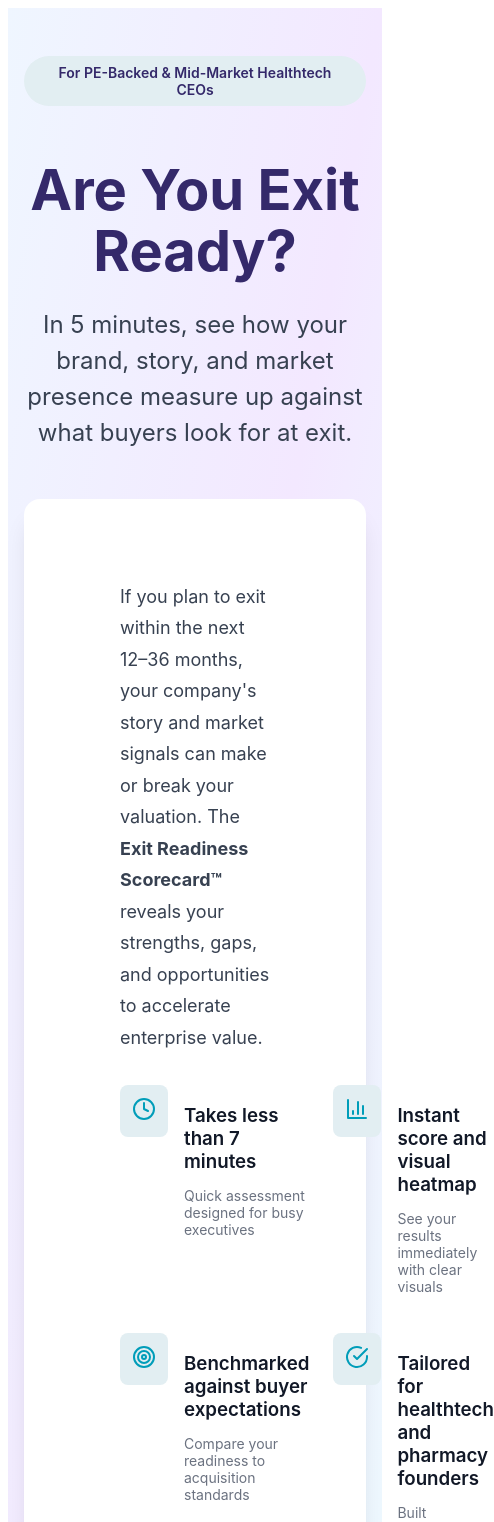
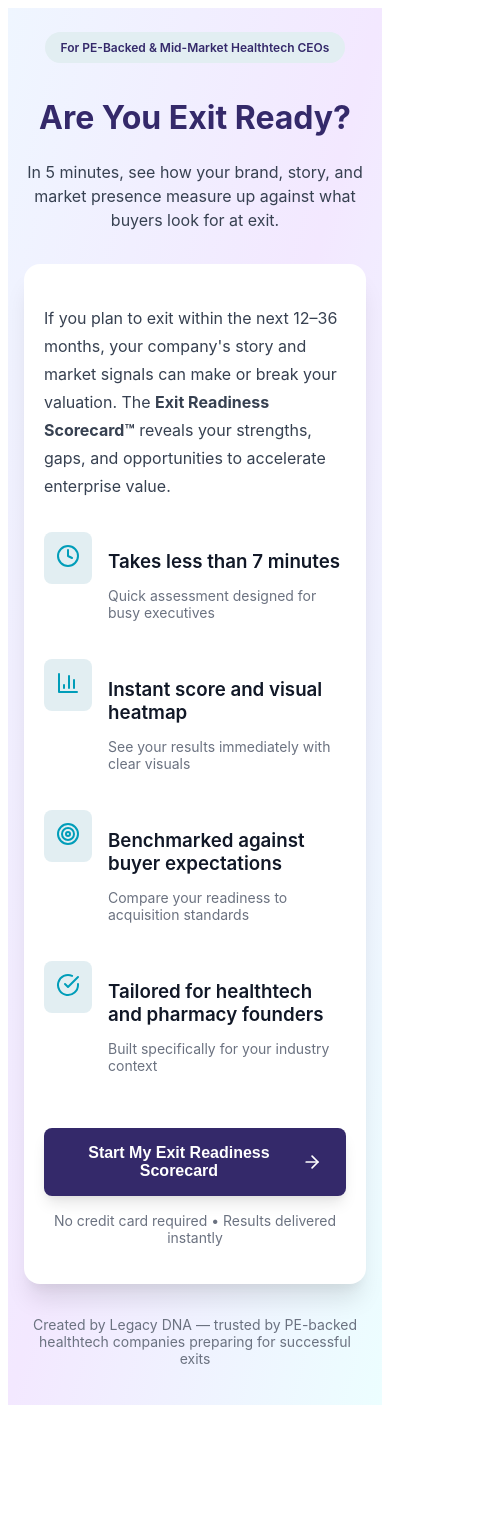
Before and after one commit to TexasBedouin/exit-readiness-scorecard, a React (Create React App) app: page / in a window 390 px wide. Shown: the top 1522 px of the page, 494 px wide, since content can reach past the window. After the commit the page ends 1413 px from the top, so only its background shows below. Built offline with nearby package versions, Linux system fonts and the light colour scheme; the HTML template or start-up script is replaced by a standard one; what @react-pdf/renderer would draw is missing.

Commit message:
Fix mobile responsiveness

```diff
--- a/src/ExitReadinessScorecard.jsx
+++ b/src/ExitReadinessScorecard.jsx
@@ -14,6 +14,16 @@ const ExitReadinessScorecard = () => {
     marketPresence: 0
   });
   const [email, setEmail] = useState('');
+  const [isMobile, setIsMobile] = useState(false);
+
+  React.useEffect(() => {
+    const checkMobile = () => {
+      setIsMobile(window.innerWidth < 768);
+    };
+    checkMobile();
+    window.addEventListener('resize', checkMobile);
+    return () => window.removeEventListener('resize', checkMobile);
+  }, []);
 
   const questions = [
     {
@@ -169,13 +179,13 @@ const ExitReadinessScorecard = () => {
         background: 'linear-gradient(to bottom right, #eff6ff, #f3e8ff, #ecfeff)',
         fontFamily: '-apple-system, BlinkMacSystemFont, "Segoe UI", Roboto, "Helvetica Neue", Arial, sans-serif'
       }}>
-        <div style={{ maxWidth: '1280px', margin: '0 auto', padding: '48px 16px' }}>
-          <div style={{ textAlign: 'center', marginBottom: '48px' }}>
+        <div style={{ maxWidth: '1280px', margin: '0 auto', padding: isMobile ? '24px 16px' : '48px 16px' }}>
+          <div style={{ textAlign: 'center', marginBottom: isMobile ? '32px' : '48px' }}>
             <div style={{
               display: 'inline-block',
               padding: '8px 16px',
               borderRadius: '9999px',
-              fontSize: '14px',
+              fontSize: isMobile ? '12px' : '14px',
               fontWeight: '600',
               marginBottom: '16px',
               backgroundColor: '#E2EEF2',
@@ -184,7 +194,7 @@ const ExitReadinessScorecard = () => {
               For PE-Backed & Mid-Market Healthtech CEOs
             </div>
             <h1 style={{
-              fontSize: '56px',
+              fontSize: isMobile ? '32px' : '56px',
               fontWeight: '700',
               marginBottom: '24px',
               color: '#34296A',
@@ -193,7 +203,7 @@ const ExitReadinessScorecard = () => {
               Are You Exit Ready?
             </h1>
             <p style={{
-              fontSize: '24px',
+              fontSize: isMobile ? '16px' : '24px',
               color: '#374151',
               marginBottom: '32px',
               maxWidth: '768px',
@@ -208,11 +218,11 @@ const ExitReadinessScorecard = () => {
             backgroundColor: 'white',
             borderRadius: '16px',
             boxShadow: '0 20px 25px -5px rgba(0, 0, 0, 0.1), 0 10px 10px -5px rgba(0, 0, 0, 0.04)',
-            padding: '64px 96px',
+            padding: isMobile ? '24px 20px' : '64px 48px',
             marginBottom: '32px'
           }}>
             <p style={{
-              fontSize: '18px',
+              fontSize: isMobile ? '16px' : '18px',
               color: '#374151',
               marginBottom: '32px',
               lineHeight: '1.75'
@@ -222,7 +232,7 @@ const ExitReadinessScorecard = () => {
 
             <div style={{
               display: 'grid',
-              gridTemplateColumns: 'repeat(2, 1fr)',
+              gridTemplateColumns: isMobile ? '1fr' : 'repeat(2, 1fr)',
               gap: '24px',
               marginBottom: '40px'
             }}>
@@ -292,10 +302,10 @@ const ExitReadinessScorecard = () => {
                 onClick={() => setScreen('quiz')}
                 style={{
                   color: 'white',
-                  padding: '20px 40px',
+                  padding: isMobile ? '16px 24px' : '20px 40px',
                   borderRadius: '8px',
                   fontWeight: '700',
-                  fontSize: '18px',
+                  fontSize: isMobile ? '16px' : '18px',
                   backgroundColor: '#34296A',
                   border: 'none',
                   cursor: 'pointer',
```
